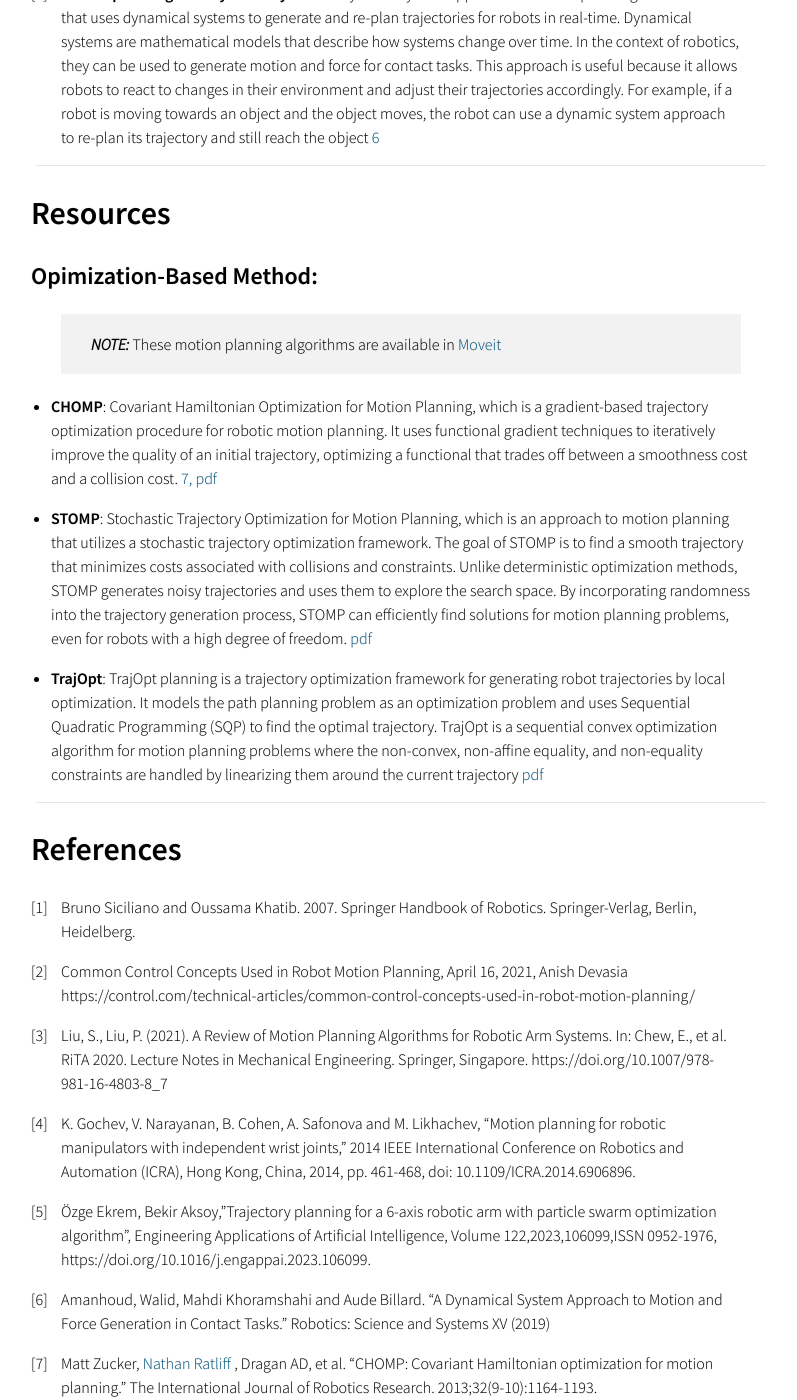
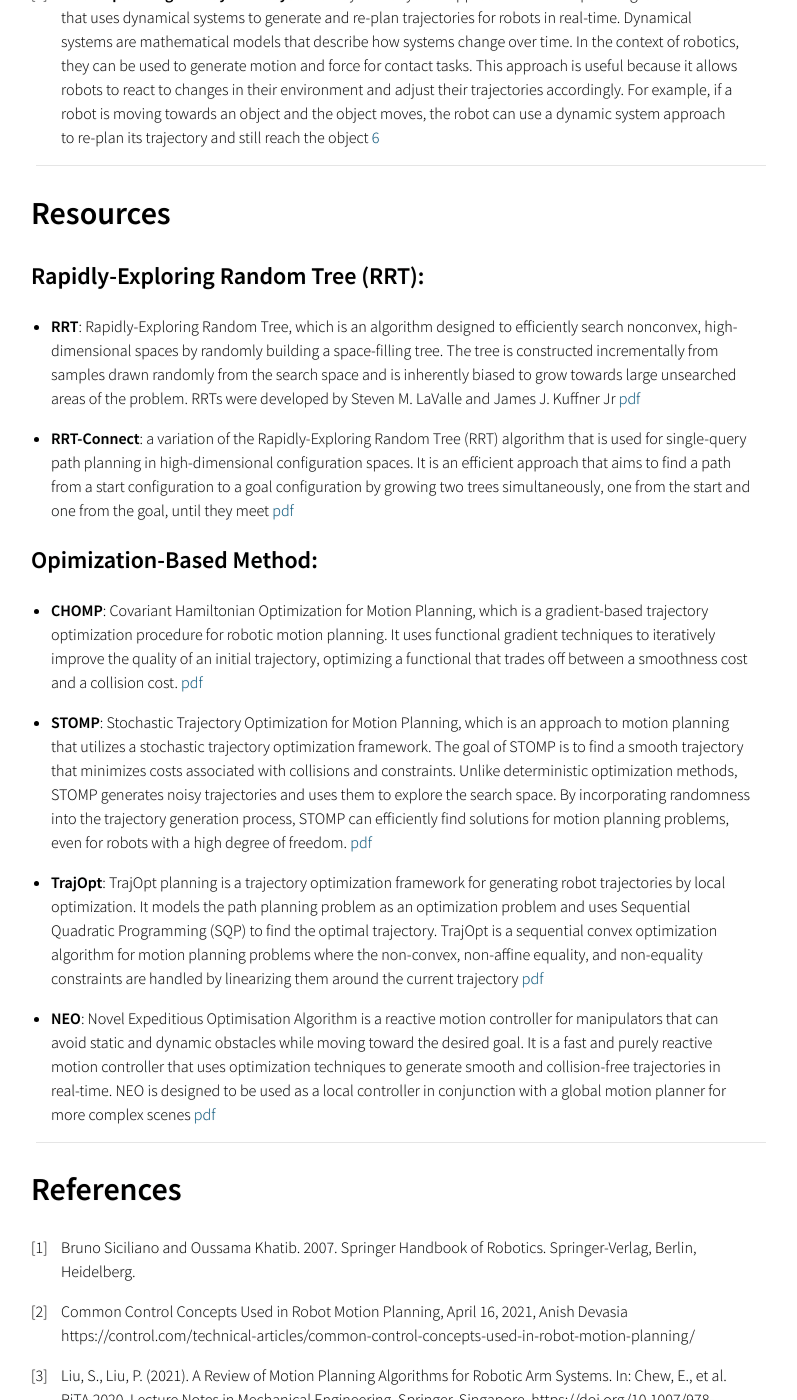
Before and after one commit to robotlabvn/robotlabvn.github.io, a Jekyll site: the page built from _posts/2023-07-27-motion-planning-robotics.md, in a window 1280 px wide and 1400 px high, scrolled down 1086 px. Shown: the whole window, without its empty margins (239-1036 px from the left). Built offline with Jekyll 4.4.1, drawn with Linux system fonts in a browser that asks for light colours.

Commit message:
add optimization based methods

```diff
--- a/_posts/2023-07-27-motion-planning-robotics.md
+++ b/_posts/2023-07-27-motion-planning-robotics.md
@@ -35,15 +35,21 @@ generate motion and force for contact tasks. This approach is useful because it
 
 ---
 # Resources
+## Rapidly-Exploring Random Tree (RRT):
+- **RRT**: Rapidly-Exploring Random Tree, which is an algorithm designed to efficiently search nonconvex, high-dimensional spaces by randomly building a space-filling tree. The tree is constructed incrementally from samples drawn randomly from the search space and is inherently biased to grow towards large unsearched areas of the problem. RRTs were developed by Steven M. LaValle and James J. Kuffner Jr [pdf](http://msl.cs.uiuc.edu/~lavalle/papers/Lav98c.pdf)
+
+- **RRT-Connect**:  a variation of the Rapidly-Exploring Random Tree (RRT) algorithm that is used for single-query path planning in high-dimensional configuration spaces. It is an efficient approach that aims to find a path from a start configuration to a goal configuration by growing two trees simultaneously, one from the start and one from the goal, until they meet [pdf](https://www.cs.cmu.edu/afs/cs/academic/class/15494-s12/readings/kuffner_icra2000.pdf)
+
 ## Opimization-Based Method:
-> **_NOTE:_**  These motion planning algorithms are available in [Moveit](https://ros-planning.github.io/moveit_tutorials/doc/chomp_planner/chomp_planner_tutorial.html)
 
 - **CHOMP**: Covariant Hamiltonian Optimization for Motion Planning, which is a gradient-based trajectory optimization procedure for robotic motion planning. It uses functional gradient techniques to iteratively improve the quality of an initial trajectory, optimizing a functional that trades off between a smoothness cost and a collision cost.
-[7, pdf](https://www.ri.cmu.edu/pub_files/2013/5/CHOMP_IJRR.pdf)
+[pdf](https://www.ri.cmu.edu/pub_files/2013/5/CHOMP_IJRR.pdf)
 
 - **STOMP**: Stochastic Trajectory Optimization for Motion Planning, which is an approach to motion planning that utilizes a stochastic trajectory optimization framework. The goal of STOMP is to find a smooth trajectory that minimizes costs associated with collisions and constraints. Unlike deterministic optimization methods, STOMP generates noisy trajectories and uses them to explore the search space. By incorporating randomness into the trajectory generation process, STOMP can efficiently find solutions for motion planning problems, even for robots with a high degree of freedom. [pdf](http://ros.fei.edu.br/roswiki/attachments/Papers(2f)ICRA2011_Kalakrishnan/kalakrishnan_icra2011.pdf)
 
 - **TrajOpt**: TrajOpt planning is a trajectory optimization framework for generating robot trajectories by local optimization. It models the path planning problem as an optimization problem and uses Sequential Quadratic Programming (SQP) to find the optimal trajectory. TrajOpt is a sequential convex optimization algorithm for motion planning problems where the non-convex, non-affine equality, and non-equality constraints are handled by linearizing them around the current trajectory [pdf](http://joschu.net/docs/trajopt-paper.pdf)
+
+- **NEO**: Novel Expeditious Optimisation Algorithm is a reactive motion controller for manipulators that can avoid static and dynamic obstacles while moving toward the desired goal. It is a fast and purely reactive motion controller that uses optimization techniques to generate smooth and collision-free trajectories in real-time. NEO is designed to be used as a local controller in conjunction with a global motion planner for more complex scenes [pdf](https://arxiv.org/pdf/2010.08686.pdf)
 
 
 ----------------
```
Also changed, not shown: index.md (+1 -1 lines).
